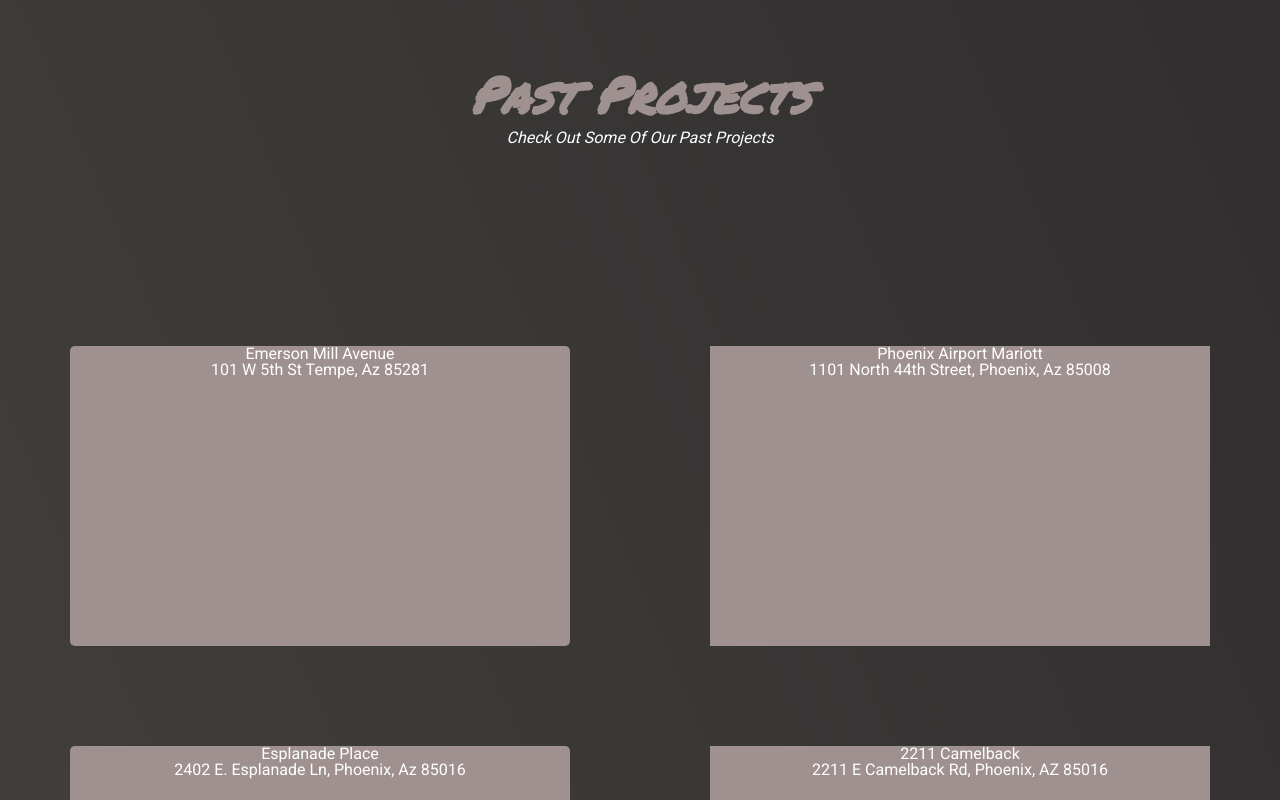
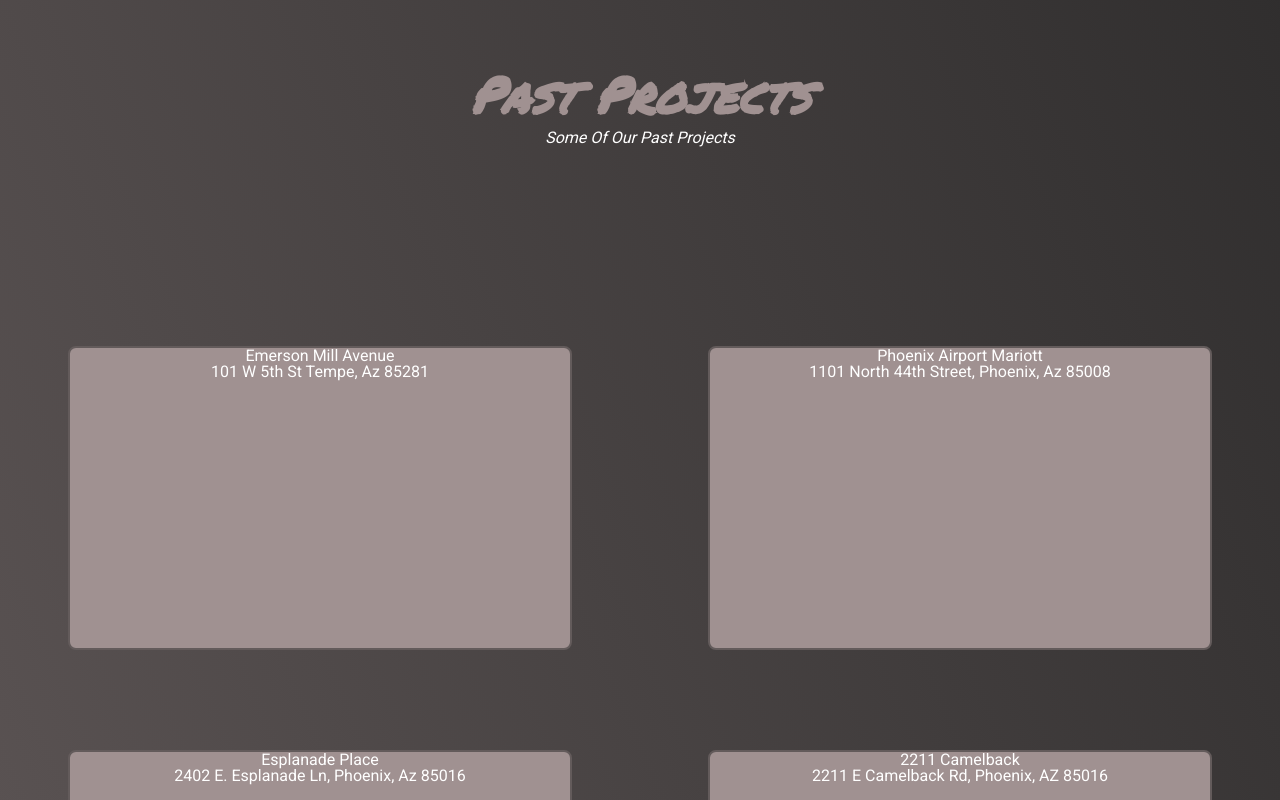
Before and after one commit to HavocPigeon/RowleyPlumbingInc, a React (Create React App) app: page / in a window 1280 px wide. Shown: the part 1560-2360 px from the top of the page. Built offline with nearby package versions, Linux system fonts and the light colour scheme.

Commit message:
polished project models a bit

```diff
--- a/src/components/projects.js
+++ b/src/components/projects.js
@@ -89,7 +89,7 @@
                 Past Projects
             </div>
             <div className="projecttitledescr">
-                Check Out Some Of Our Past Projects
+                Some Of Our Past Projects
             </div>
             <div className="projectscontainer">
                 <div className="projectboxblockone">
--- a/src/css/projects.css
+++ b/src/css/projects.css
@@ -1,7 +1,7 @@
 .projectsmain {
     min-height: calc(100vh - 75px);
     background-color: rgb(58, 55, 55);
-    background-image: linear-gradient(to bottom left, rgb(48, 46, 46), rgb(75, 70, 70));
+    background-image: linear-gradient(to bottom left, rgb(48, 46, 46), rgb(112, 102, 102));
     color: white;
     z-index: 1;
     position: relative;
--- a/src/css/sub-components/projectbox.css
+++ b/src/css/sub-components/projectbox.css
@@ -1,15 +1,9 @@
-.projectboxmain {
+.projectboxmain, .projectboxreversemain {
     height: 300px;
     width: 500px;
     background-color: rgb(160, 145, 145);
     display: flex;
     flex-direction: column;
-    border-radius: 5px;
+    border-radius: 8px;
+    border: solid 2px rgb(99, 91, 91);
 }
-.projectboxreversemain {
-    height: 300px;
-    width: 500px;
-    background-color: rgb(160, 145, 145);
-    display: flex;
-    flex-direction: column;
-}
```
